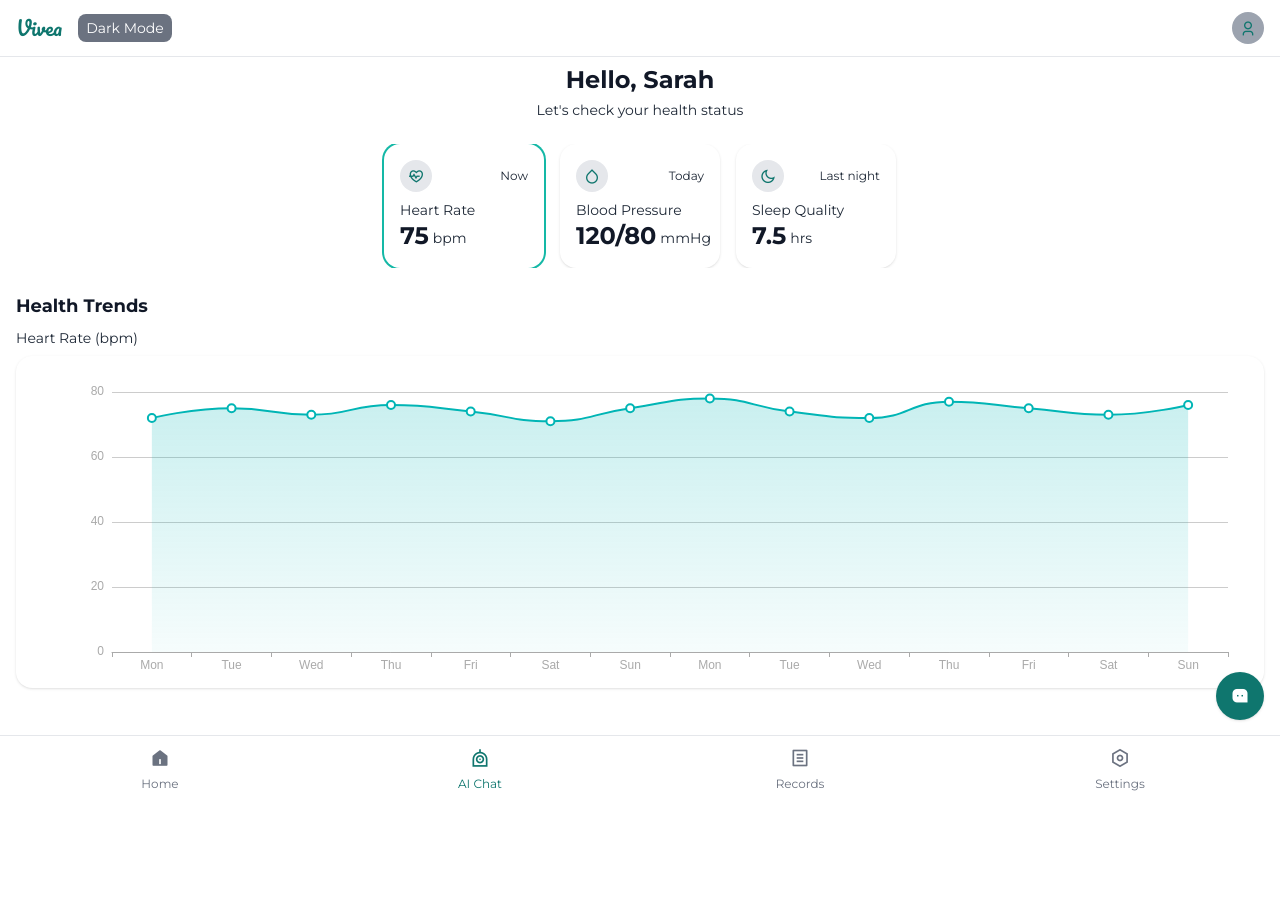
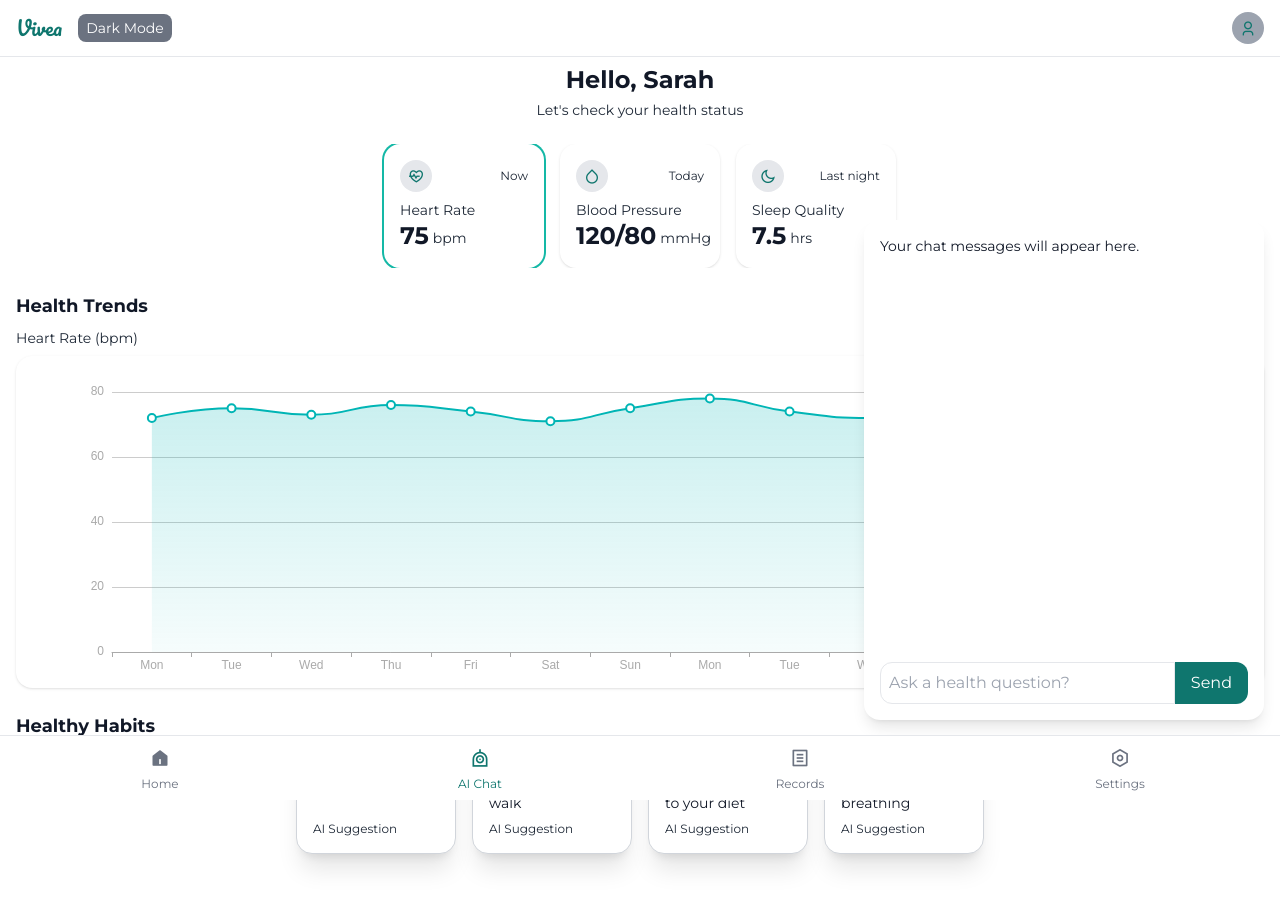
Before and after one commit to KatrinaFinney/vivea-health, a Next.js app: page /patient/dashboard in a window 1280 px wide. Both pictures are taken after a click on the button "AI Chat". Shown: the top 908 px of the page. Before the commit the page ends 840 px from the top, so only its background shows below. Built offline with nearby package versions, Linux system fonts and the light colour scheme.

Commit message:
UI polish

```diff
--- a/pages/patient/dashboard.js
+++ b/pages/patient/dashboard.js
@@ -16,7 +16,7 @@ export default function Dashboard() {
     conditions: query.conditions || "",
   });
 
-  // Dashboard states
+  // Dashboard states for chart and labels
   const [selectedMetric, setSelectedMetric] = useState("heartRate");
   const dummyData = {
     heartRate: [72, 75, 73, 76, 74, 71, 75, 78, 74, 72, 77, 75, 73, 76],
@@ -41,11 +41,19 @@ export default function Dashboard() {
   const switchTab = (tab) => setActiveTab(tab);
   const [showChatbot, setShowChatbot] = useState(false);
 
+  // For demo purposes, we can define some dummy AI suggestions.
+  const dummySuggestions = [
+    "Drink more water",
+    "Take a 10-minute walk",
+    "Add more greens to your diet",
+    "Practice deep breathing",
+  ];
+
   return (
     <HomePage
       patientName={patientName}
       healthData={healthData}
-      aiSuggestions={null}
+      aiSuggestions={dummySuggestions}  // Now we pass dummy suggestions so the cards appear
       selectedMetric={selectedMetric}
       dummyData={dummyData}
       metricLabels={metricLabels}
--- a/src/components/Chatbot.jsx
+++ b/src/components/Chatbot.jsx
@@ -1,52 +1,41 @@
 import { useState } from "react";
 
 export default function Chatbot() {
-  const [messages, setMessages] = useState([]);
-  const [input, setInput] = useState("");
+  const [message, setMessage] = useState("");
+  const [chatHistory, setChatHistory] = useState([]);
 
-  const sendMessage = () => {
-    if (!input.trim()) return;
-    // Append the user's message
-    setMessages((prevMessages) => [
-      ...prevMessages,
-      { sender: "user", text: input },
-    ]);
-    // For now, simulate a bot response by echoing the message after a delay
-    setTimeout(() => {
-      setMessages((prevMessages) => [
-        ...prevMessages,
-        { sender: "bot", text: `Echo: ${input}` },
-      ]);
-    }, 1000);
-    setInput("");
+  const handleSend = () => {
+    if (message.trim() !== "") {
+      // For now, simply add the message to the chat history.
+      setChatHistory([...chatHistory, message]);
+      setMessage("");
+    }
   };
 
   return (
-    <div className="bg-white border rounded-lg p-4 fixed bottom-24 right-4 w-80 max-h-96 overflow-y-auto shadow-lg">
-      <div className="mb-2 text-lg font-semibold">Chatbot</div>
-      <div className="space-y-2 mb-4">
-        {messages.map((msg, index) => (
-          <div
-            key={index}
-            className={`p-2 rounded ${
-              msg.sender === "user" ? "bg-blue-100 text-right" : "bg-gray-100 text-left"
-            }`}
-          >
-            {msg.text}
-          </div>
-        ))}
+    <div className="bg-white dark:bg-gray-800 p-4 rounded-lg shadow-lg h-full flex flex-col">
+      <div className="flex-1 mb-4 overflow-auto text-gray-900 dark:text-gray-100">
+        {chatHistory.length === 0 ? (
+          <p className="text-sm">Your chat messages will appear here.</p>
+        ) : (
+          chatHistory.map((msg, idx) => (
+            <p key={idx} className="mb-2 text-sm">
+              {msg}
+            </p>
+          ))
+        )}
       </div>
       <div className="flex">
         <input
           type="text"
-          value={input}
-          onChange={(e) => setInput(e.target.value)}
-          placeholder="Type your message..."
-          className="flex-grow border rounded-l-md p-2"
+          value={message}
+          onChange={(e) => setMessage(e.target.value)}
+          placeholder="Ask a health question?"
+          className="flex-1 p-2 border rounded-l-md focus:outline-none"
         />
         <button
-          onClick={sendMessage}
-          className="bg-primary text-white p-2 rounded-r-md"
+          onClick={handleSend}
+          className="bg-teal-700 text-white px-4 rounded-r-md"
         >
           Send
         </button>
--- a/src/components/HomePage.js
+++ b/src/components/HomePage.js
@@ -1,7 +1,7 @@
 // src/components/HomePage.js
 import { useEffect, useRef } from "react";
 import * as echarts from "echarts";
-import Chatbot from "../../src/components/Chatbot"; // Adjust the path if needed
+import Chatbot from "../../src/components/Chatbot"; // Adjust path if needed
 
 export default function HomePage({
   patientName,
@@ -98,6 +98,13 @@ export default function HomePage({
         </div>
       </nav>
 
+      {/* Chatbot Window */}
+      {showChatbot && (
+        <div className="fixed bottom-20 right-4 z-40 w-[400px] h-[500px]">
+          <Chatbot />
+        </div>
+      )}
+
       {/* Main Content */}
       <main className="pt-16 pb-32 px-4" style={{ fontFamily: "Montserrat, sans-serif" }}>
         {/* Greeting */}
@@ -112,7 +119,7 @@ export default function HomePage({
 
         {/* Health Cards */}
         <div className="overflow-x-auto hide-scrollbar mb-6">
-          <div className="flex gap-4 justify-center" style={{ width: "100%" }}>
+          <div className="flex gap-4 justify-center w-full">
             {/* Heart Rate Card */}
             <div
               onClick={() => onMetricChange("heartRate")}
@@ -196,11 +203,35 @@ export default function HomePage({
           </div>
         </div>
 
-        {/* Additional sections (e.g., Health Info Form, Healthy Habits, Today's Schedule, etc.) */}
+        {/* AI Suggestion Cards / Healthy Habits Section */}
+        {aiSuggestions && aiSuggestions.length > 0 && (
+          <div className="mb-6">
+            <h2 className="text-lg font-semibold text-gray-900 dark:text-gray-100 mb-4">
+              Healthy Habits
+            </h2>
+            <div className="flex gap-4 justify-center">
+              {aiSuggestions.map((suggestion, index) => (
+                <div
+                  key={index}
+                  className="bg-white dark:bg-gray-800 shadow-xl border border-gray-300 dark:border-gray-600 rounded-lg p-4 w-40 flex flex-col justify-between"
+                >
+                  <p className="text-sm text-gray-900 dark:text-gray-100">
+                    {suggestion}
+                  </p>
+                  <span className="text-xs text-gray-800 dark:text-gray-400 mt-2 block">
+                    AI Suggestion
+                  </span>
+                </div>
+              ))}
+            </div>
+          </div>
+        )}
+
+        {/* Additional sections (e.g., Health Info Form, Today's Schedule, etc.) */}
       </main>
 
       {/* Floating Chat Button */}
-      <div className="fixed bottom-20 right-4 z-50">
+      <div className="fixed bottom-4 right-4 z-50">
         <button
           onClick={() => setShowChatbot(!showChatbot)}
           className="w-12 h-12 bg-teal-700 dark:bg-teal-500 rounded-full shadow flex items-center justify-center"
@@ -213,14 +244,20 @@ export default function HomePage({
       <nav className="fixed bottom-0 w-full bg-white dark:bg-gray-800 border-t dark:border-gray-700 z-50 transition-colors">
         <div className="grid grid-cols-4 h-16">
           <button
-            onClick={() => switchTab("home")}
+            onClick={() => {
+              switchTab("home");
+              setShowChatbot(false);
+            }}
             className={`flex flex-col items-center justify-center gap-1 ${activeTab === "home" ? "text-teal-700" : "text-gray-500"}`}
           >
             <i className="ri-home-5-fill text-xl"></i>
             <span className="text-xs">Home</span>
           </button>
           <button
-            onClick={() => switchTab("ai")}
+            onClick={() => {
+              switchTab("ai");
+              setShowChatbot(!showChatbot);
+            }}
             className={`flex flex-col items-center justify-center gap-1 ${activeTab === "ai" ? "text-teal-700" : "text-gray-500"}`}
           >
             <i className="ri-robot-line text-xl"></i>
```
